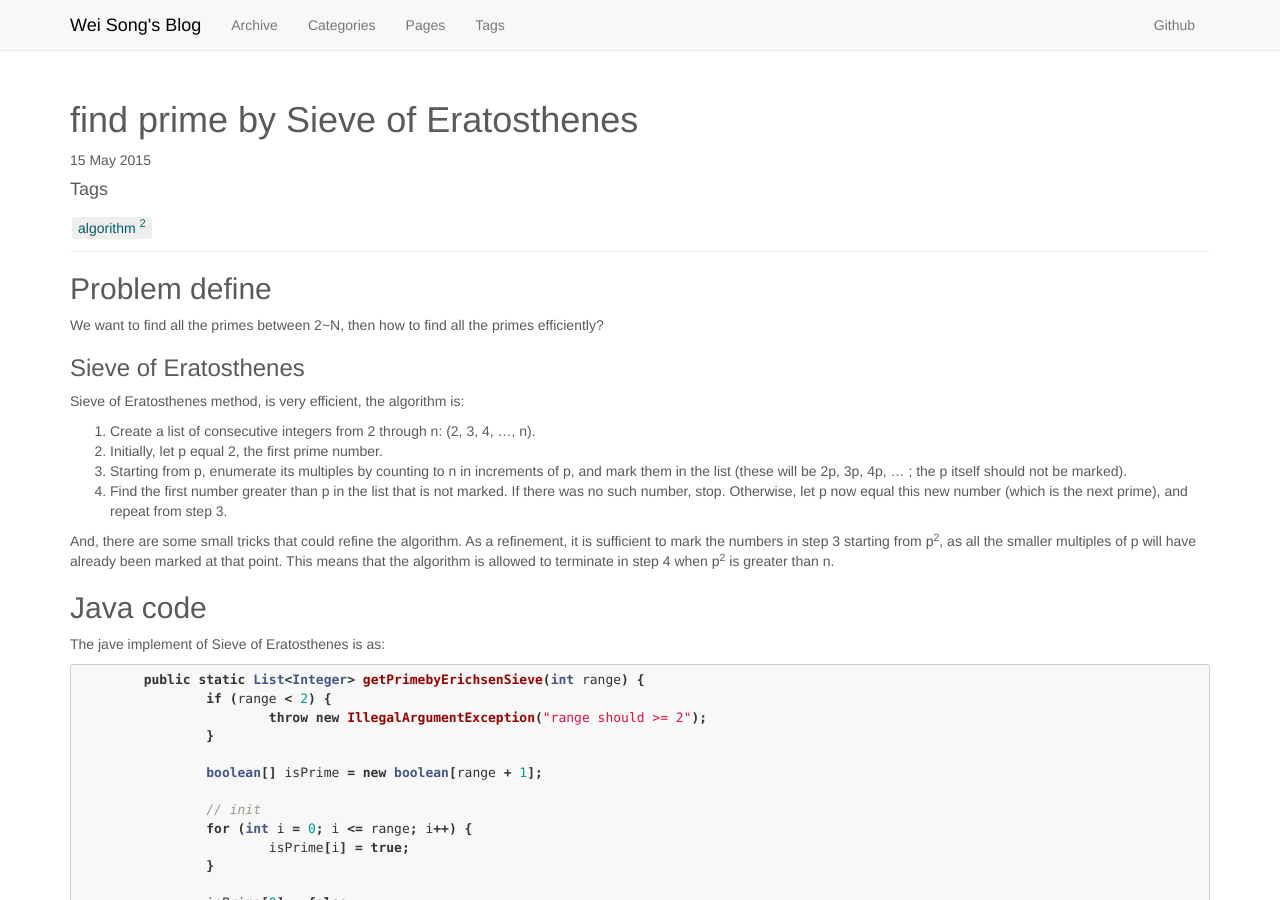
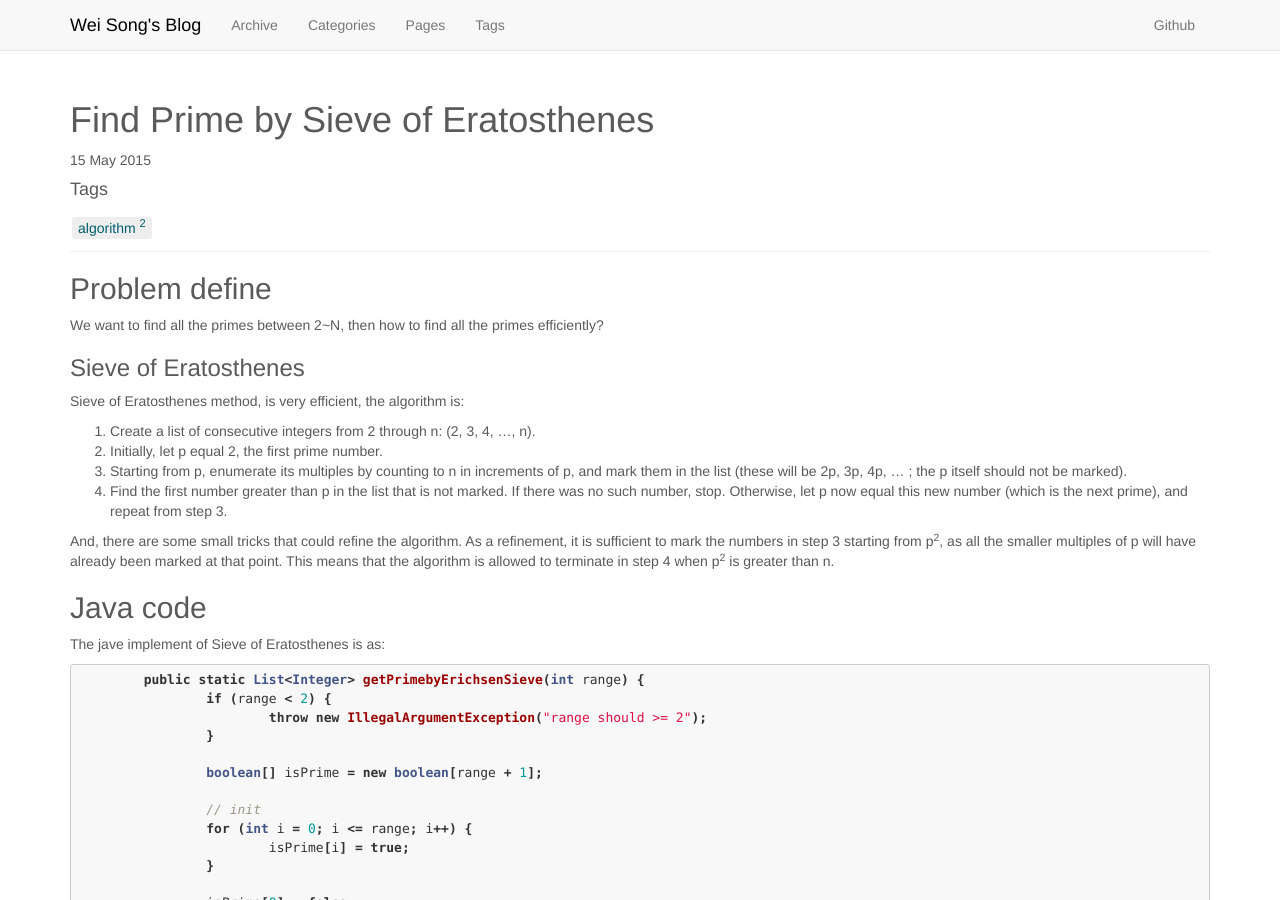
Before and after one commit to weixsong/weixsong.github.io, a Jekyll site: the page built from _posts/2015-05-15-find-prime-by-sieve-of-eratosthenes.md, in a window 1280 px wide and 900 px high. Built offline with Jekyll 4.4.1, drawn with Linux system fonts in a browser that asks for light colours; Markdown is read by kramdown in place of the engine named in the settings.

Commit message:
update documents

```diff
--- a/_posts/2015-05-15-find-prime-by-sieve-of-eratosthenes.md
+++ b/_posts/2015-05-15-find-prime-by-sieve-of-eratosthenes.md
@@ -1,6 +1,6 @@
 ---
 layout: post
-title: "find prime by Sieve of Eratosthenes"
+title: "Find Prime by Sieve of Eratosthenes"
 description: ""
 category: algorithm
 tags: [algorithm]
```
Also changed, not shown: _posts/2015-06-26-sequencepermutationcombination-in-python.md (+1 -1 lines).
